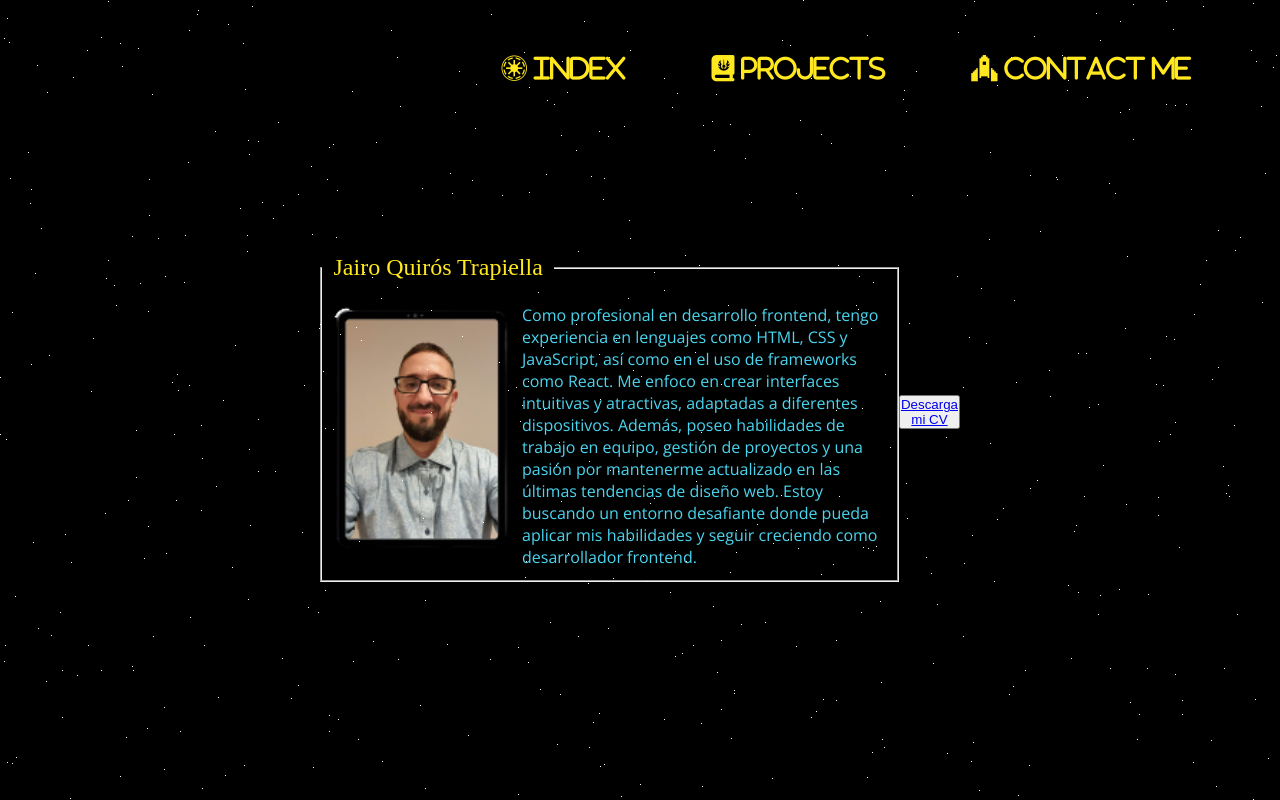
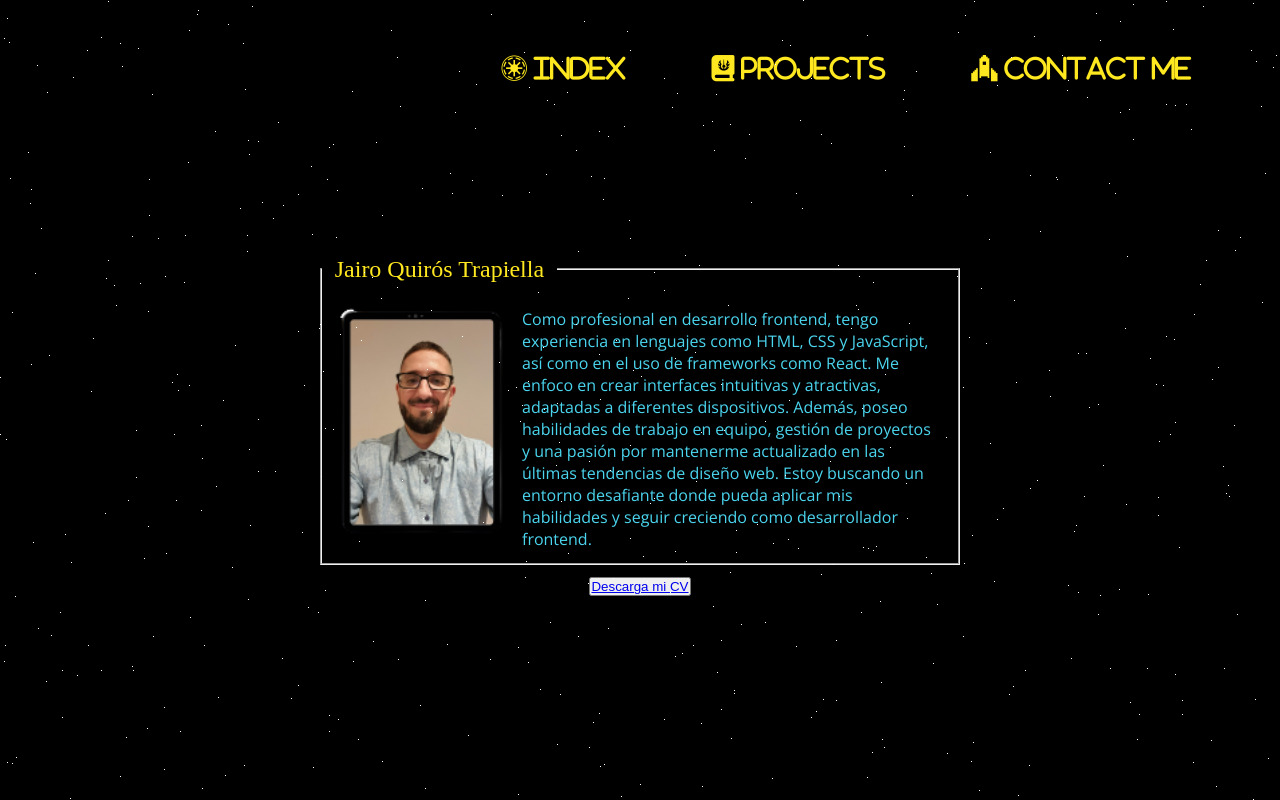
Before and after one commit to JaiQT/jaiqt.github.io, a website: page pages/aboutme.html in a window 1280 px wide. Drawn offline with nearby package versions, Linux system fonts and the light colour scheme.

Commit message:
Update aboutme.css

```diff
--- a/styles/aboutme.css
+++ b/styles/aboutme.css
@@ -77,6 +77,7 @@ input[type="checkbox"] {
 
 #myself {
   display: flex;
+  flex-direction: column;
   justify-content: center;
   align-items: center;
   width: 50%;
@@ -108,10 +109,7 @@ input[type="checkbox"] {
 }
 
 .btn-download {
-  display: flex;
-  justify-content: center;
-  align-items: center;
-  margin: auto;
+  margin-top: 2%;
 }
 
 /* Responsive */
```
